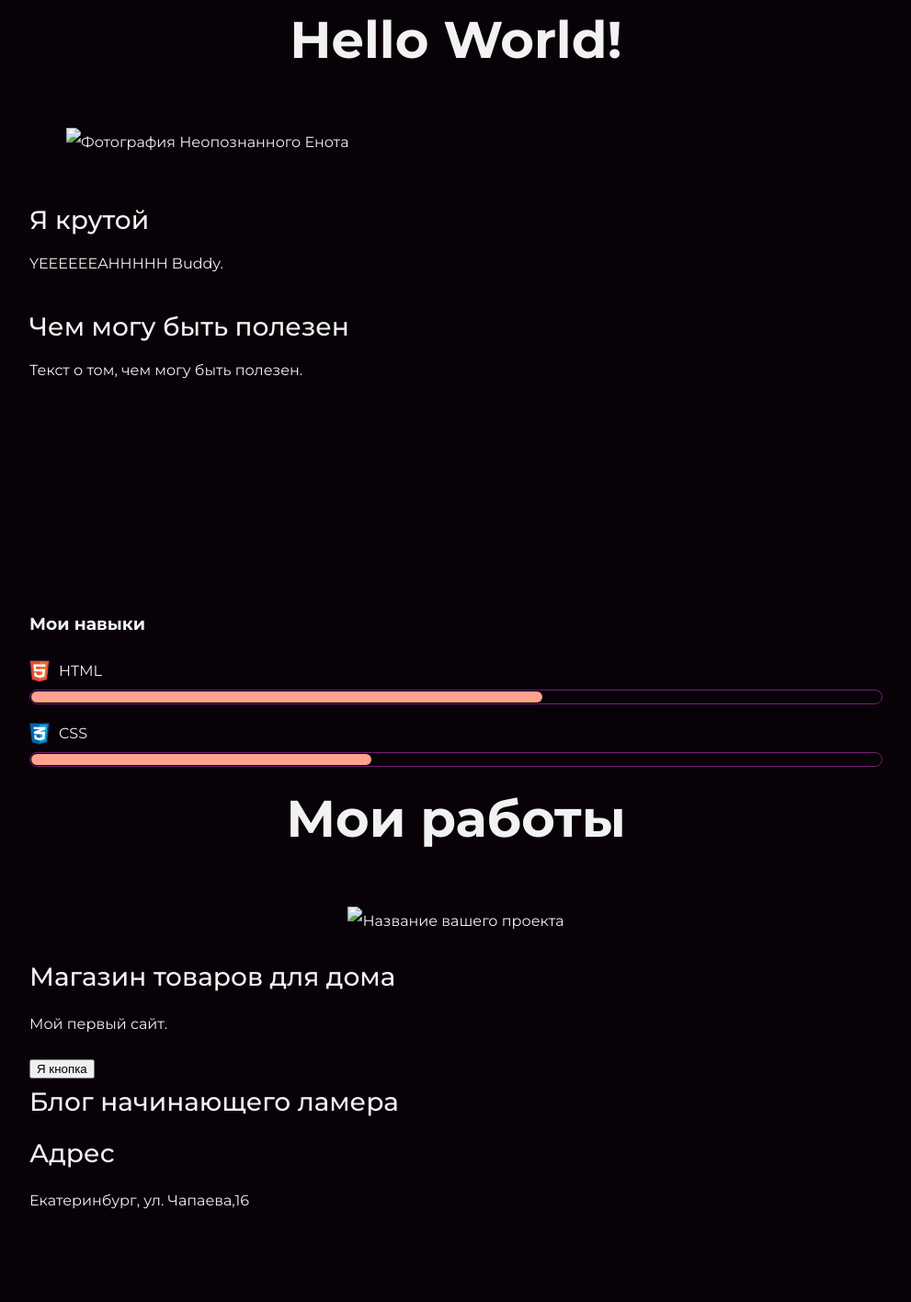
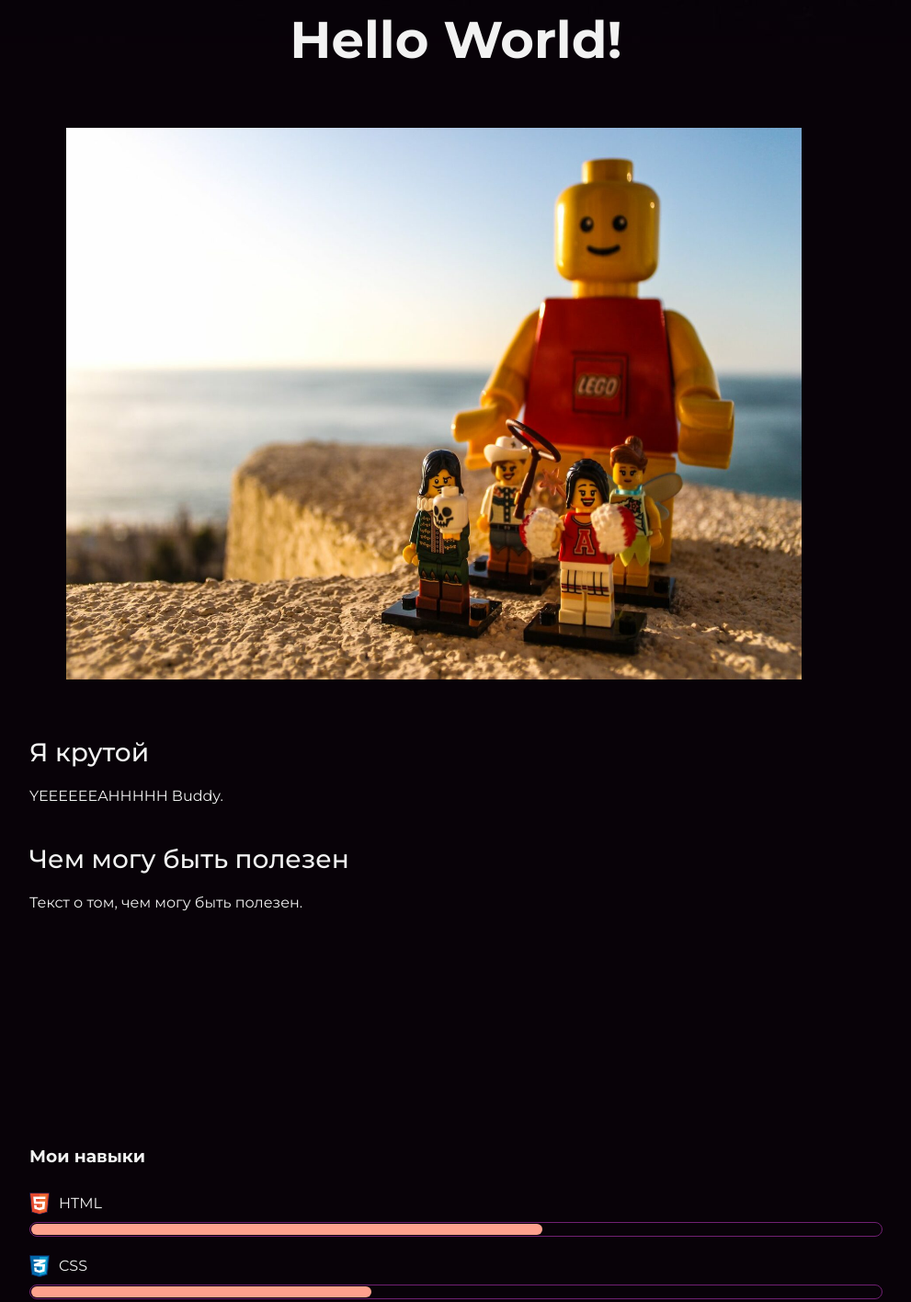
Before and after one commit to KnifeShot96/my-site, a plain HTML site: page index.html in a window 1280 px wide. Shown: the part 953-2369 px from the top of the page at 92% size, without its empty margins (144-1135 px from the left). Drawn offline with Linux system fonts and the light colour scheme.

Commit message:
Add files via upload

```diff
--- a/index.html
+++ b/index.html
@@ -27,7 +27,7 @@ rel="stylesheet">>
 <div class="container">
       <h2 class="subheading">Hello World!</h2>
        <figure>
- <img src="files/user.jpg" width="800" height="600" alt="Фотография Неопознанного Енота">
+ <img src="img/user.jpg" width="800" height="600" alt="Фотография">
 </figure>
 <header class="page-header">
 
@@ -53,7 +53,7 @@ rel="stylesheet">>
 
       <h2 class="subheading">Мои работы</h2>
 <figure class="project-image">
- <img src="files/project.jpg" width="928" height="536" alt="Название вашего проекта">
+ <img src="img/project.jpg" width="928" height="536" alt="Название вашего проекта">
 </figure>
 <div class="container">
       <h3>Магазин товаров для дома</h3>
```
